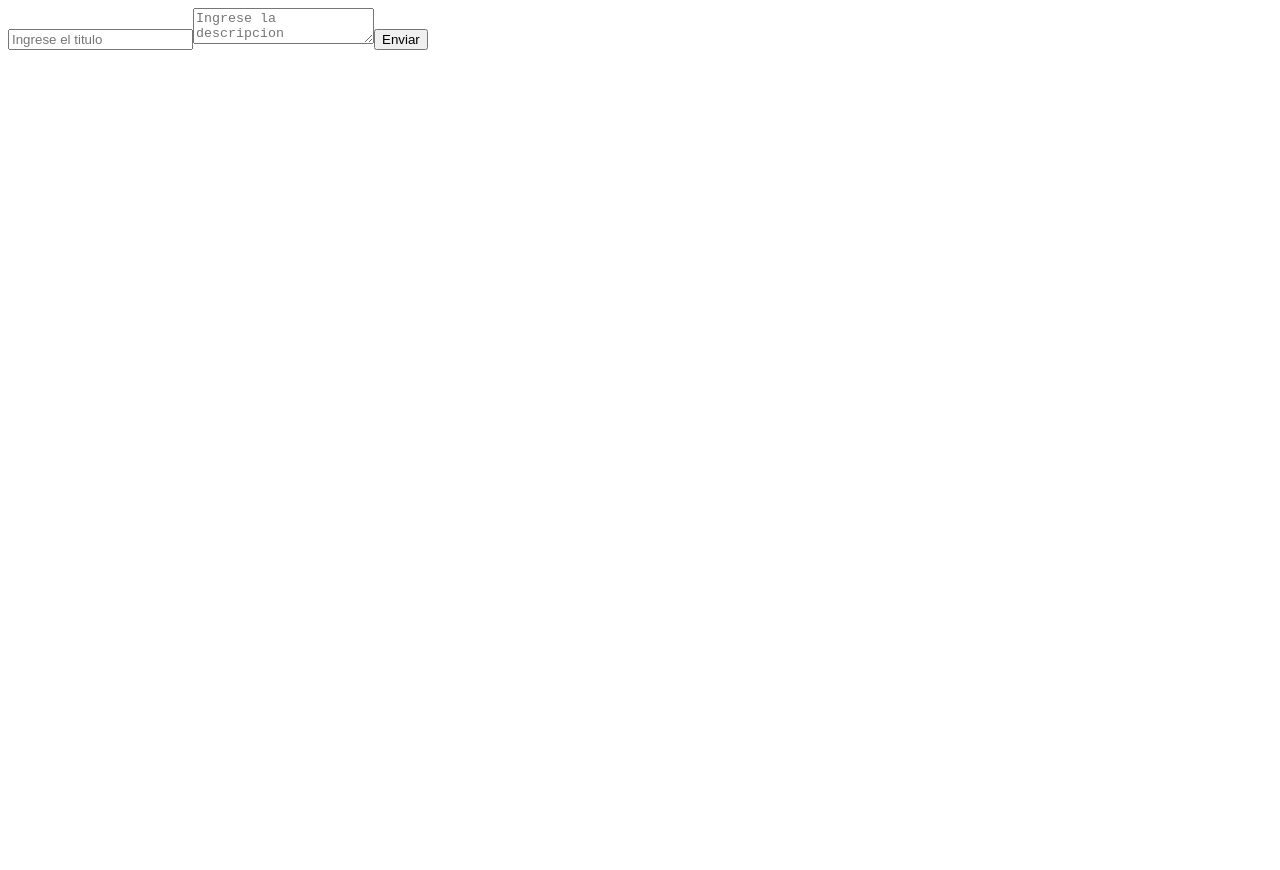
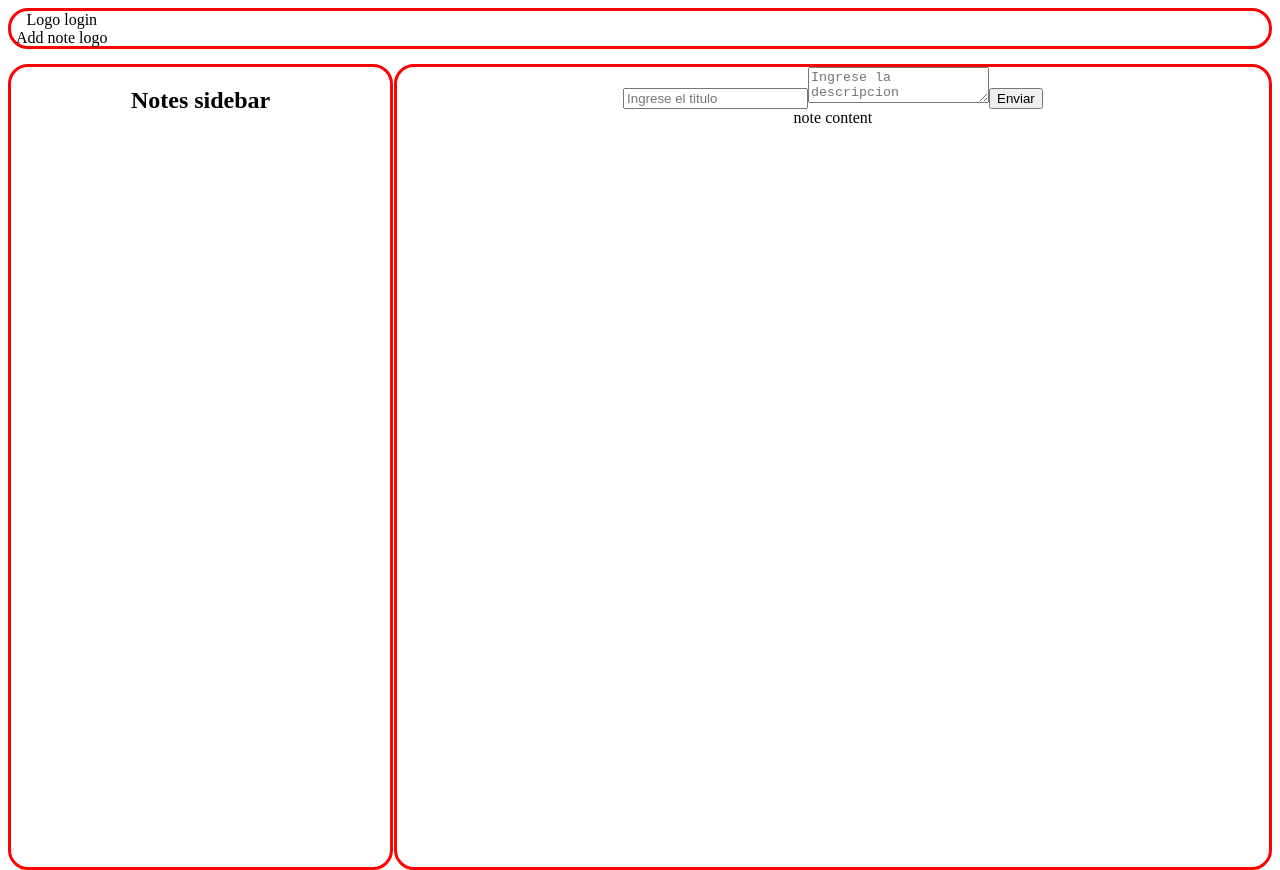
Before and after one commit to Ange1023/bloc-proyect, a React (Vite) app: page / in a window 1280 px wide. Before the commit the page ends 800 px from the top, so only its background shows below. Built offline with nearby package versions, Linux system fonts and the light colour scheme.

Commit message:
mezclados ambos repos

```diff
--- a/src/App.jsx
+++ b/src/App.jsx
@@ -2,10 +2,26 @@ import { NotesList } from "./components/NotesList"
 import { NotesForm } from "./components/NotesForm"
 function App(){
   return (
-    <>
+    <main>
+      <div className='bar'>
+        <section className='logos'>
+        <div className='loginLogo'>Logo login</div>
+        <div className='addNoteLogo'>Add note logo</div>
+        </section>
+      </div>
+      <section className='mainSection'>
+
+      <div className='sidebar'>
+        <h1>Notes sidebar</h1>
+      </div>
+      <div className='textContent'>
       <NotesForm/>
       <NotesList/>
-    </>
+        note content
+      </div>
+      </section>
+
+    </main>
   )
 }
 
--- a/src/index.css
+++ b/src/index.css
@@ -0,0 +1,54 @@
+:root{
+    --test-border: red solid;
+    --border-rd: 20px;
+    --position-test: relative;
+    --main-bg-color: rgb(245, 241, 241);
+}
+
+.bar{
+    top: 0;
+    border: var(--test-border);
+    position: var(--position-test);
+    border-radius: var(--border-rd);
+    height: 35px;
+
+}
+
+.logos{
+    position: 'relative';
+    left: '0px';
+    width: fit-content;
+    margin-left: 5px;
+}
+
+.sidebar{
+    left: 0;
+    border: var(--test-border);
+    position: var(--position-test);
+    width: 30%;
+    height: 100vh;
+    border-radius: var(--border-rd);
+}
+
+.textContent{
+    right: 0;
+    border: var(--test-border);
+    position: var(--position-test);
+    width: 69%;
+    height: 100vh;
+    margin-left: auto;
+    border-radius: var(--border-rd);
+}
+
+.mainSection{
+    display: flex;
+    height: 100%;
+    width: 100%;
+}
+
+main{
+    display: grid;
+    gap: 15px;
+    height: 100vh;
+    text-align: center;
+}
```
